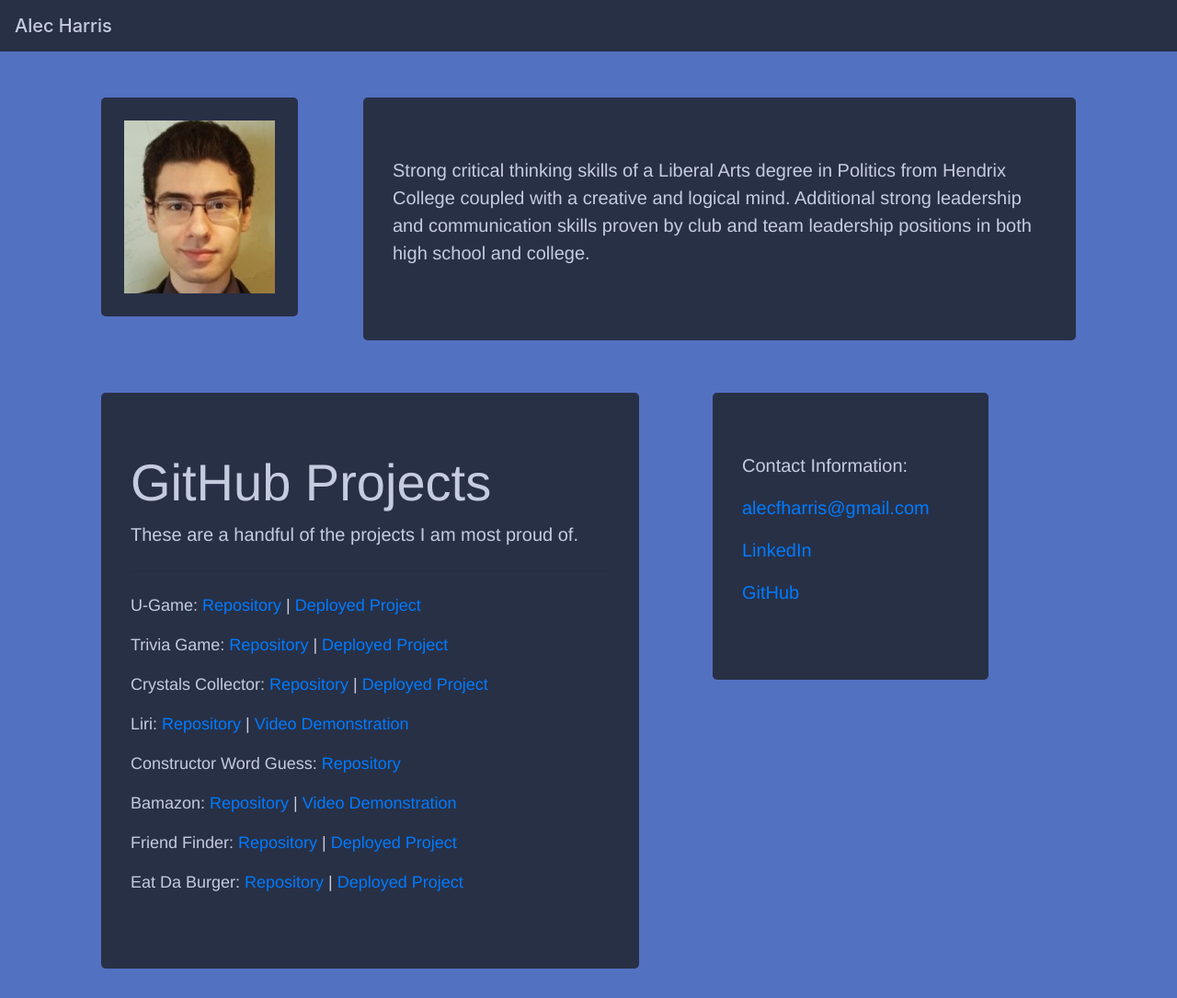
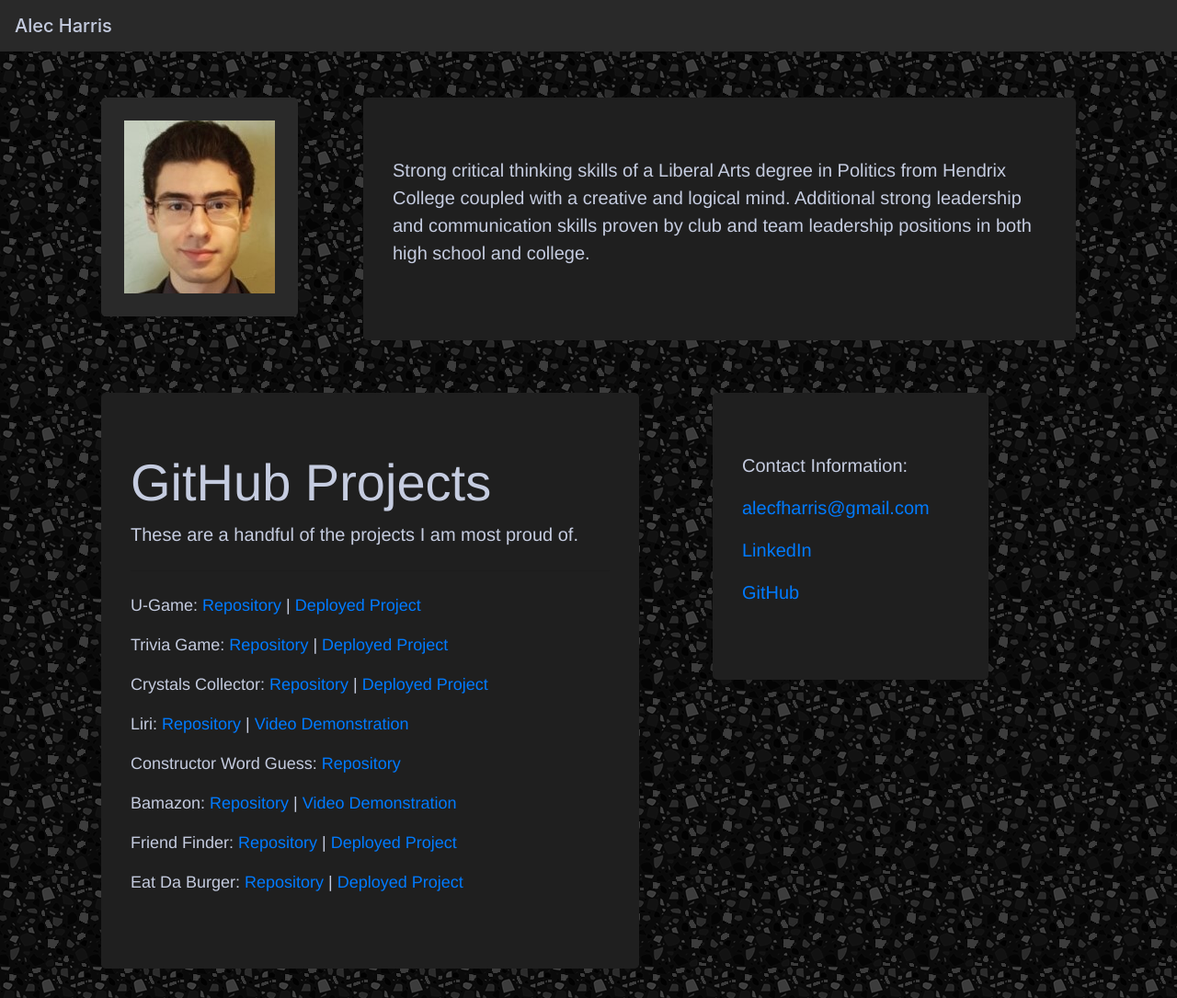
Before and after one commit to alecfharris/portfolio, a plain HTML site: page index.html in a window 1280 px wide. Shown: the whole page at 92% size. Drawn offline with nearby package versions, Linux system fonts and the light colour scheme.

Commit message:
updated color scheme

```diff
--- a/assets/css/style.css
+++ b/assets/css/style.css
@@ -1,15 +1,15 @@
 #bg{
-    background-color: #5371C1;
+    background-image: url("../images/dark-grey-terrazzo.png")
 }
 .navbar-custom{
     color: #C5CCE0;
-    background-color: #283046;
+    background-color: #292929;
     margin-bottom: 25px;
 }
 
 .block-custom{
     color: #C5CCE0;
-    background-color: #283046 !important;
+    background-color: #1f1f1f !important;
     margin: 25px;
     font-family: "Helvetica Neu", Helvetica, Arial, sans-serif;
 }
@@ -24,7 +24,7 @@
 #headshot{
     margin: 25px;
     padding: 25px;
-    background-color: #283046;
+    background-color: #292929;
     border-radius: 5px;
 }
 
```
Also changed, not shown: assets/images/dark-grey-terrazzo.png (added).
